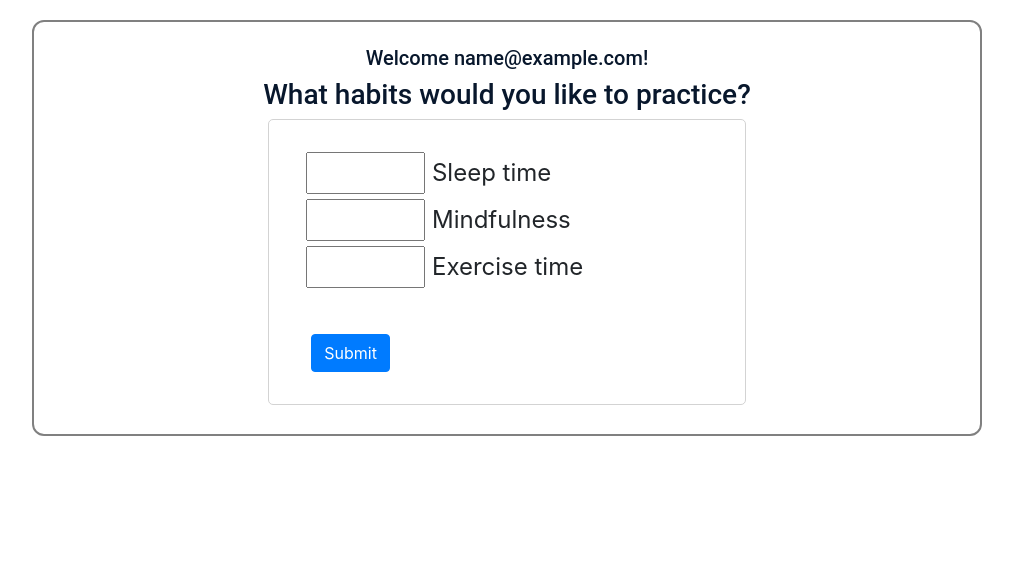
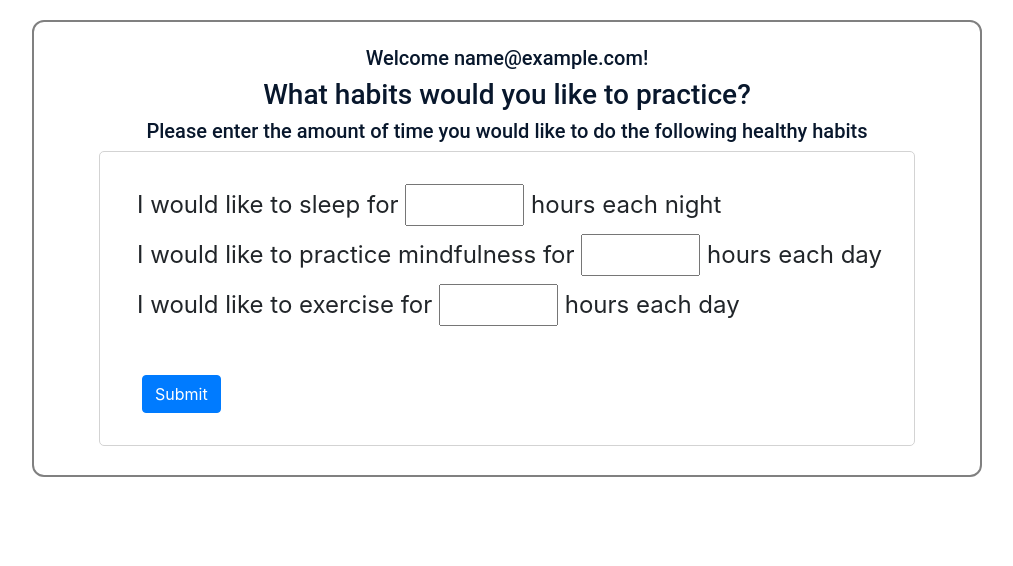
Before and after one commit to carolinetwyman/Habitude, a Node server app: page /members in a window 1280 px wide. Shown: the part 64-630 px from the top of the page, without its empty margins (133-1146 px from the left). Run offline with Node 20, Linux system fonts and the light colour scheme; the visitor is signed in with stand-in values (Sample User, id 1); data that the repository does not hold is empty; some libraries are stand-ins or nearby versions.

Commit message:
changed the wording on the goals page

```diff
--- a/views/members.handlebars
+++ b/views/members.handlebars
@@ -31,16 +31,13 @@
     <div>
       <h2>Welcome <span class="member-name">!</span>!</h2>
       <h3>What habits would you like to practice?</h3>
+      <h2>Please enter the amount of time you would like to do the following healthy habits</h2>
       <form>
         <div class="formlist">
           <div class="myList">
-
-            <input type="number" min="1" max="24" id="sleeptime" name="sleep_time" value="sleep time">
-            <label for="sleep_time"> Sleep time</label><br>
-            <input type="number" min="1" max="24" id="mindfulminutes" name="mindful_minutes" value="Mindful minutes">
-            <label for="mindful_minutes"> Mindfulness</label><br>
-            <input type="number" min="1" max="24" id="exercisetime" name="exercise_time" value="Exercise time">
-            <label for="exercise_time"> Exercise time</label><br><br>
+            <label for="sleep_time">I would like to sleep for <input type="number" min="1" max="24" id="sleeptime" name="sleep_time" value="sleep time"> hours each night</label><br>
+            <label for="mindful_minutes">I would like to practice mindfulness for <input type="number" min="1" max="24" id="mindfulminutes" name="mindful_minutes" value="Mindful minutes"> hours each day</label><br>
+            <label for="exercise_time">I would like to exercise for <input type="number" min="1" max="24" id="exercisetime" name="exercise_time" value="Exercise time"> hours each day</label><br><br>
           </div>
 
           <input class="btn btn-primary" type="submit" value="Submit" id="submitGoals">
```
